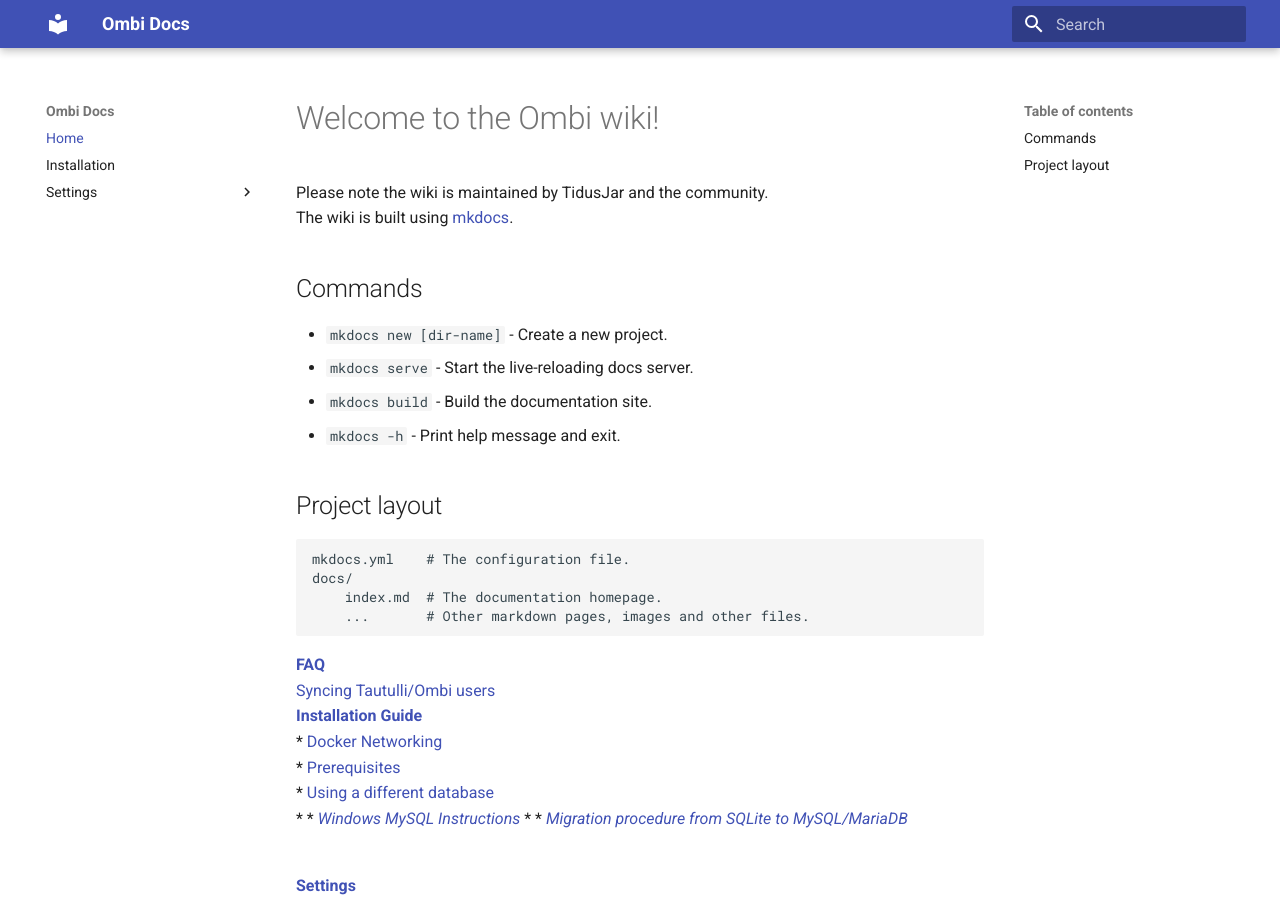
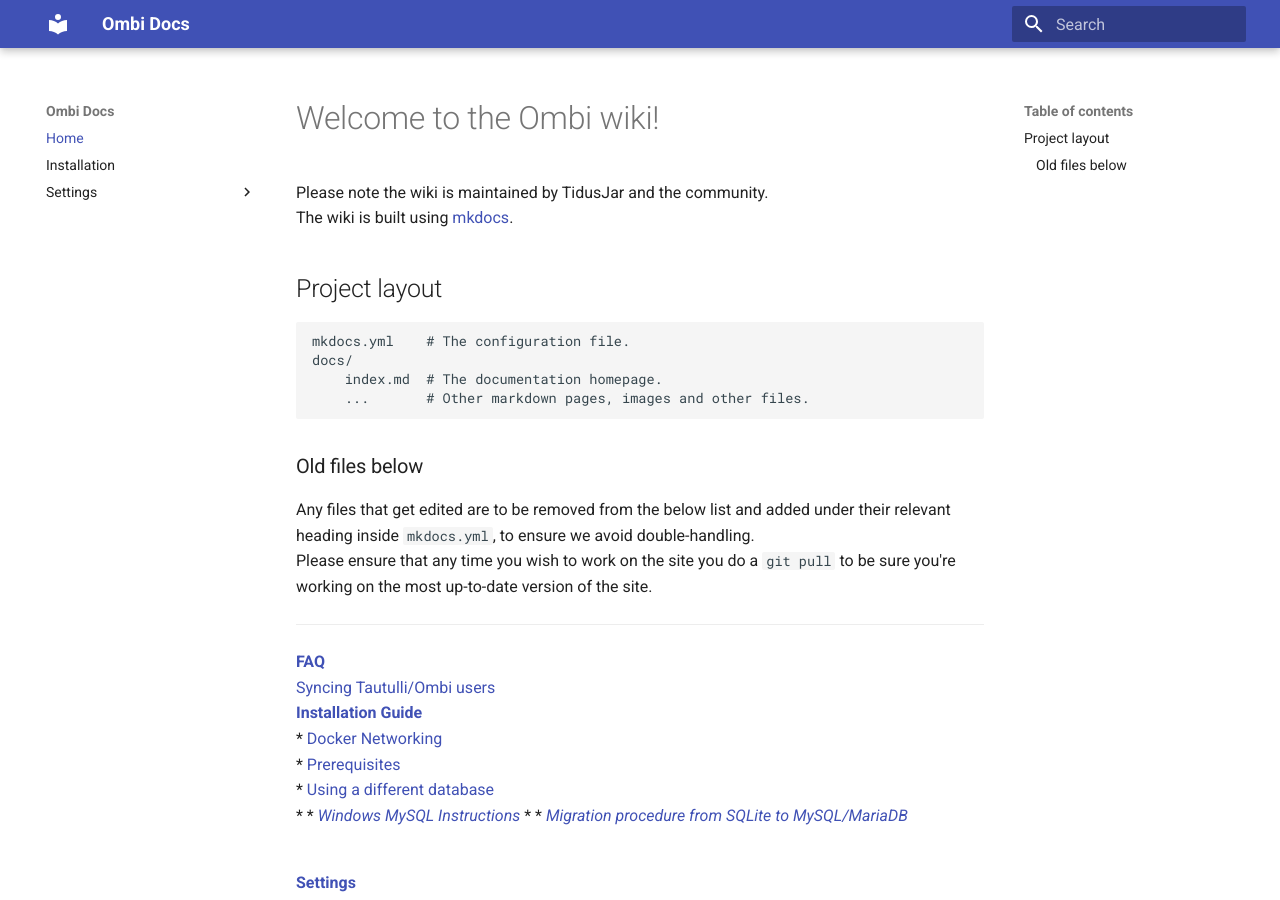
Before and after one commit to Ombi-app/Ombi.Docs, an MkDocs documentation site: the page built from docs/index.md, in a window 1280 px wide and 900 px high. Built offline with MkDocs 1.6.1 and Material for MkDocs 9.7.7, drawn with Linux system fonts in a browser that asks for light colours; old or Windows-style settings are respelled for this version of MkDocs.

Commit message:
Update index.md

```diff
--- a/docs/index.md
+++ b/docs/index.md
@@ -2,13 +2,6 @@
 
 Please note the wiki is maintained by TidusJar and the community.<br>
 The wiki is built using [mkdocs](https://www.mkdocs.org).
-
-## Commands
-
-* `mkdocs new [dir-name]` - Create a new project.
-* `mkdocs serve` - Start the live-reloading docs server.
-* `mkdocs build` - Build the documentation site.
-* `mkdocs -h` - Print help message and exit.
 
 ## Project layout
 
@@ -17,6 +10,11 @@
         index.md  # The documentation homepage.
         ...       # Other markdown pages, images and other files.
 
+### Old files below
+Any files that get edited are to be removed from the below list and added under their relevant heading inside `mkdocs.yml`, to ensure we avoid double-handling.
+Please ensure that any time you wish to work on the site you do a `git pull` to be sure you're working on the most up-to-date version of the site.
+
+---
 
 [**FAQ**](https://github.com/tidusjar/Ombi/wiki/FAQ)<br>
 [Syncing Tautulli/Ombi users](https://github.com/tidusjar/Ombi/wiki/Ombi-&-Tautulli)<br>
```
